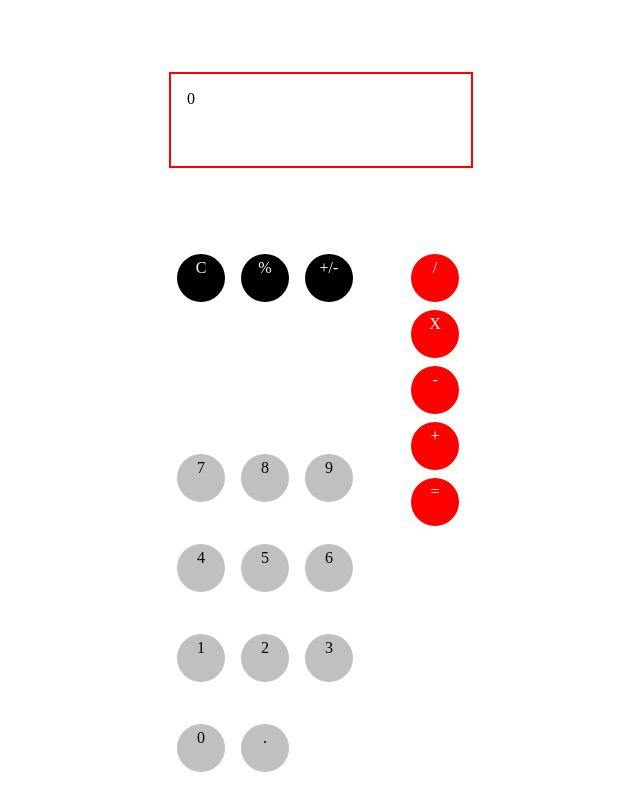
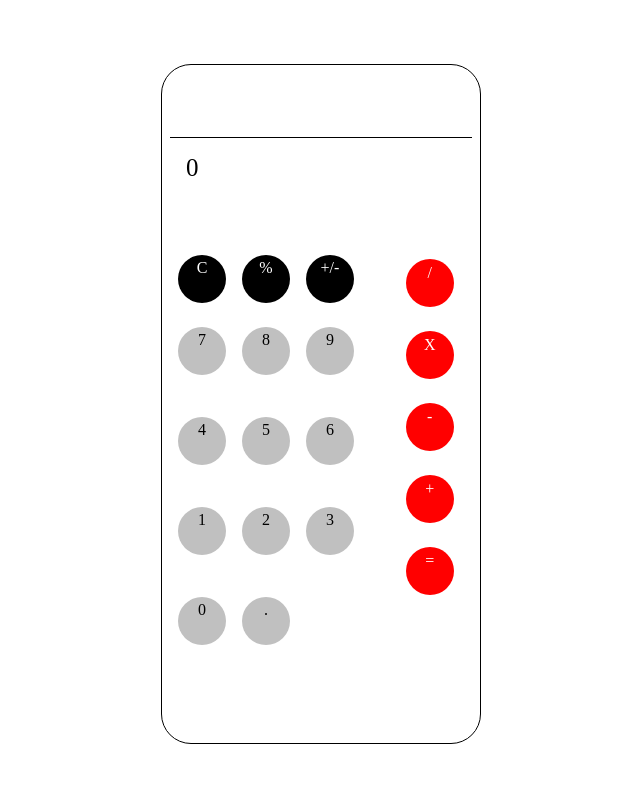
Before and after one commit to majorwale/calculator, a plain HTML site: page index.html in a window 1280 px wide. Shown: the whole page, without its empty margins (319-959 px from the left). Drawn offline with Linux system fonts and the light colour scheme.

Commit message:
updated UI

```diff
--- a/calc.js
+++ b/calc.js
@@ -1,6 +1,6 @@
 // const btn = document.getElementsByClassName("btn");
 const btn = document.querySelectorAll("#num-btn");
-const vals = document.querySelector(".vals");
+const vals = document.querySelector(".box");
 const ans = document.querySelector("#ans");
 const clear = document.getElementById("sym-cancel");
 const finalResult = document.querySelector(".result");
@@ -21,10 +21,6 @@ for (let i = 0; i < btn.length; i++) {
 clear.addEventListener("click", () => {
   vals.textContent = "";
   finalResult.textContent = "0";
-});
-// for deleting values one at a time';
-remove.addEventListener("click", (e) => {
-  vals.textContent.splice(-1);
 });
 
 function additions(array) {
--- a/style.css
+++ b/style.css
@@ -1,31 +1,32 @@
-*{
-    margin:0;
+* {
+  margin: 0;
   padding: 0;
   box-sizing: border-box;
 }
 
-.main{
+.main {
   max-width: 320px;
   height: 85vh;
   margin: 4rem auto;
   border-radius: 30px;
   padding: 0.5rem;
+  border: 1.5px solid #000;
 }
-.output{
+.output {
   height: 25%;
-    border-radius: 30px 30px 0 0 ;
+  border-radius: 30px 30px 0 0;
   margin-bottom: 0.5rem;
 }
-.top{
+.top {
   display: flex;
   width: 75%;
   margin-bottom: 0.5rem;
 }
-.top .btn{
+.top .btn {
   background: #000;
   color: #fff;
 }
-.btn{
+.btn {
   width: 3rem;
   height: 3rem;
   padding: 0.3rem;
@@ -34,39 +35,42 @@
   /* justify-content: center; */
   margin: 0.5rem;
 }
-.left{
+.left {
   width: 25%;
   position: relative;
   left: 77%;
   margin-top: -4rem;
   height: 55vh;
+  padding: 0.3rem 0.2rem;
 }
-.left .btn{
+.left .btn {
   background: red;
   color: #fff;
+  margin: 0 0 1.5rem 0;
 }
-.right{
+.right {
   width: 73%;
   display: flex;
   flex-wrap: wrap;
-    position: relative;
-    margin-top: -15.5rem;
+  margin-top: -23.5rem;
   height: 45vh;
 }
-.right .btn{
+.right .btn {
   background: silver;
 }
 
-.values{
-    border: 2px solid red;
+.box {
   width: 100%;
   height: 5vh;
-    padding: 1rem;
+  padding: 2rem 1rem 1.5rem 1rem;
   margin-bottom: 0.5rem;
+  font-size: 20px;
 }
-.result{
-    border: 2px solid red;
+.result {
+  border-top: 1px solid #000;
   width: 100%;
   height: 12vh;
   padding: 1rem;
+  font-size: 25px;
+  font-weight: 500;
 }
```
Lines whose indentation alone changed are shown as unchanged.
